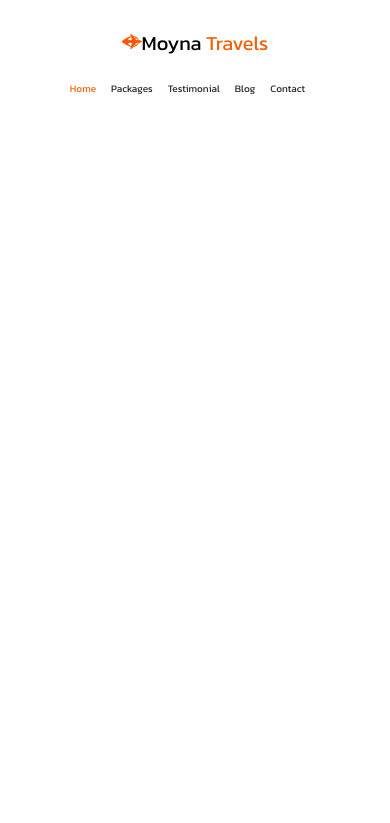
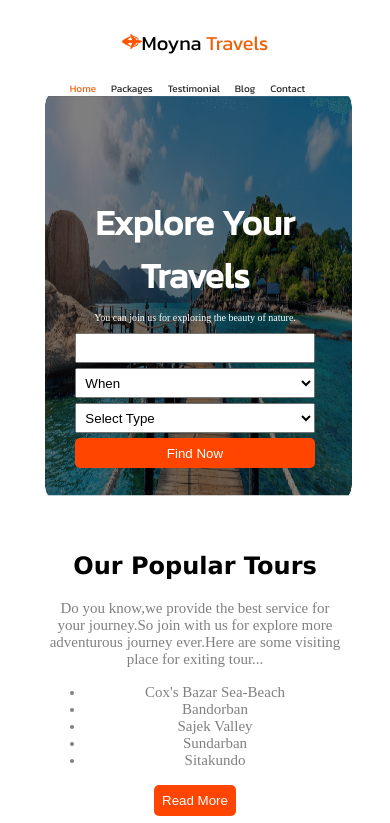
Before and after one commit to SudiptoCoder10/Assignment-2, a plain HTML site: page index.html in a window 390 px wide. Shown: the top 823 px of the page. Drawn offline with nearby package versions, Linux system fonts and the light colour scheme.

Commit message:
Our Popular Tour Section added

```diff
--- a/index.html
+++ b/index.html
@@ -32,9 +32,54 @@
         </div>
     </div>
 
-    <main>
+    <div class="container-1">
+        <div class="sec-1-img">
+            <img class="banner" src="Images/Group 13 (1) (1).png" alt="">
+        </div>
 
-    </main>
+        <div class="sec-1-text">
+            <div class="heading-text">
+                <h2>Explore Your Travels</h2>
+                <p>You can join us for exploring the beauty of nature.</p>
+            </div>
+            <div class="input-field">
+                <input class="text" type="text">
+                <select name="option-1" id="option-1">
+                    <option value=""disabled selected>When</option>
+                    <option value="Saturday">Saturday</option>
+                    <option value="Sunday">Sunday</option>
+                </select>
+                <select name="option-2" id="option-2">
+                    <option value="" disabled selected>Select Type</option>
+                    <option value="Educational Tour">Educational Tour</option>
+                    <option value="Familly Tour">Familly Tour</option>
+                </select>
+                <input class="button" type="button" value="Find Now">
+            </div>
+        </div>
+    </div>
+    <br>
+    <br>
+    <!--Container-2 that means (Mountain Section) starts from here-->
+
+    <div class="container-2">
+        <div class="sec-2-text">
+            <h2>Our Popular Tours</h2>
+            <p>Do you know,we provide the best service for your journey.So join with us for explore more adventurous journey ever.Here are some visiting place for exiting tour...</p>
+            <ul>
+                <li>Cox's Bazar Sea-Beach</li>
+                <li>Bandorban</li>
+                <li>Sajek Valley</li>
+                <li>Sundarban</li>
+                <li>Sitakundo</li>
+            </ul>
+            <input class="button-2" type="button" value="Read More">
+        </div>
+
+        <div class="sec-2-img">
+            <img class="mountain"  src="Images/Rectangle 4.png" alt="Rectangle-4">
+        </div>
+    </div>
 
     <footer>
 
--- a/style.css
+++ b/style.css
@@ -40,13 +40,183 @@
     font-size: 10px;
 }
 
+/*Container-1 Section Styles Starts From Here*/
+
+.container-1 {
+    width: 80%;
+    display: block;
+    margin: auto;
+    height: 400px;
+}
+.banner {
+    width: 78.5%;
+    height: 400px;
+    position: absolute;
+    filter: brightness(0.5);
+}
+
+.sec-1-text {
+    display: block ;
+    margin: auto;
+    position: relative;
+    top: 100px;
+    width: 80%;
+    height: 200px;
+
+    text-align: center;
+}
+
+.heading-text > h2 {
+    color: white;
+    font-family: 'Kanit', sans-serif;
+    font-size: 35px;
+    margin: 0px;
+}
+
+.heading-text > p {
+    font-size: 10px;
+    color: white;
+}
+
+.input-field > .text {
+    padding: 5px;
+    width: 100px;
+    height: 30px;
+}
+.input-field > #option-1 {
+    padding: 5px;
+    width: 100px;
+    height: 30px;
+}
+.input-field > #option-2{
+    padding: 5px;
+    width: 100px;
+    height: 30px;
+}
+.input-field > .button {
+    padding: 5px;
+    width: 100px;
+    height: 30px;
+    background-color: orangered;
+    color: white;
+    border: none;
+    border-radius: 5px;
+}
+
+/*Container-2 Styles Starts From Here*/
+
+.container-2 {
+    width: 80%;
+    height: 400px;
+
+    display: flex;
+    margin: auto;
+    justify-content: space-between;
+}
+.sec-2-img {
+    width: 50%;
+
+}
+.sec-2-text {
+    width: 40%;
+
+}
+
+.mountain {
+   width: 100%;
+}
+
+.sec-2-text > h2 {
+    font-family: Verdana, Geneva, Tahoma, sans-serif;
+}
+
+.sec-2-text > p {
+    font-size: 15px;
+    color: grey;
+}
+.sec-2-text > ul > li{
+    font-size: 15px;
+    color: grey;
+}
+.button-2 {
+    background-color: orangered;
+    padding: 8px;
+    color: white;
+    border: none;
+border-radius: 5px;
+}
+
+
+
 
 /*Responsive Design Starts from Here*/
 /*Responsive Design Starts from Here*/
 
 @media only screen and (max-width: 600px) {
+   /*Header Responsive*/
+
     .header {
         display: flex;
         flex-direction: column;
     }
+
+    .input-field {
+        display: flex;
+        flex-direction: column;
+        text-align: center;
+    }
+
+    .input-field > .text {
+        padding: 5px;
+        width: 100%;
+        height: 30px;
+    }
+
+    .input-field > #option-1 {
+        padding: 5px;
+        width: 100%;
+        height: 30px;
+        margin-top: 5px;
+    }
+
+    .input-field > #option-2{
+        padding: 5px;
+        width: 100%;
+        height: 30px;
+        margin-top: 5px;
+    }
+    .input-field > .button {
+        padding: 5px;
+        width: 100%;
+        height: 30px;
+        background-color: orangered;
+        color: white;
+        border: none;
+        margin-top: 5px;
+        border-radius: 5px;
+    }
+
+    /*Container-2 Responsive Starts From here*/
+
+    .container-2 {
+        display: flex;
+        flex-direction: column;
+        align-items: center;
+    }
+
+    .sec-2-text {
+        text-align: center;
+        width: 300px;
+        height: 350px;
+    }
+    .sec-2-img {
+        width: 300px;
+        margin-top: 10px;
+    }
+    .mountain {
+        width: 100%;
+    }
+
+
+
   }
```
